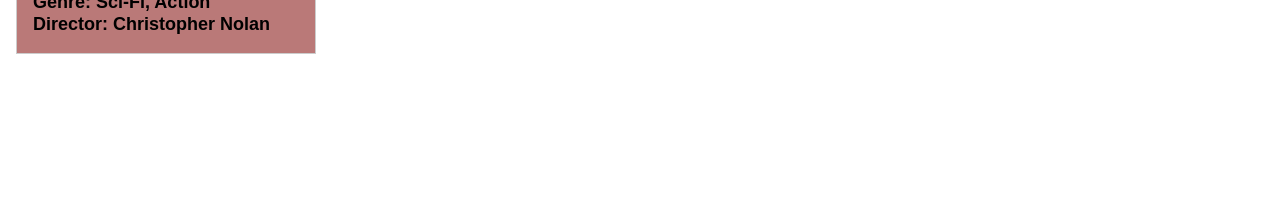
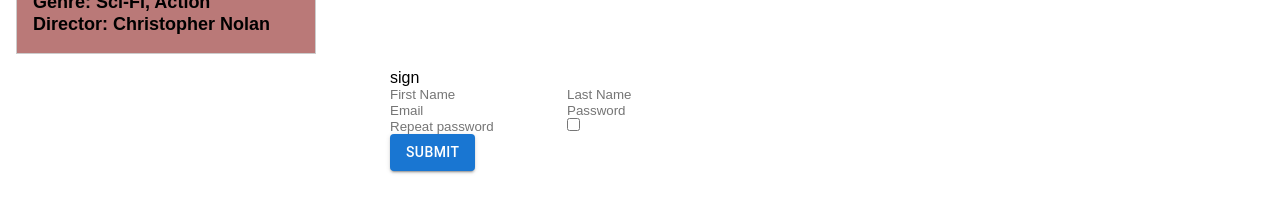
Before and after one commit to VladT8/movies, a React (Create React App) app in the folder movies/: page / in a window 1280 px wide. Shown: the part 182-394 px from the top of the page. Built offline with nearby package versions, Linux system fonts and the light colour scheme.

Commit message:
add component form (from Formic), add component button(from Material UI)

```diff
--- a/movies/src/App.tsx
+++ b/movies/src/App.tsx
@@ -6,6 +6,7 @@
 import { Header } from './components/ui/header/header';
 import { MovieCard } from './components/ui/movieCard/movieCard';
 import { ChangeThemeButton } from './components/ui/themeToggle/themeToggle';
+import { FormComponent } from './components/shared/form/form';
 
 function App() {
 
@@ -48,6 +49,7 @@
             director = 'Christopher Nolan'
           />
         </div>
+        <FormComponent formName={'sign'}/>
       </Router>
     </ThemeContext.Provider>
   );
--- /dev/null
+++ b/movies/src/components/shared/button/button.tsx
@@ -0,0 +1,15 @@
+import React, { FC, useContext } from 'react';
+import { Button } from '@mui/material';
+
+interface ButtonComponentProps {
+   onClick: () => void;
+   buttonText?: React.ReactNode;
+}
+
+export const ButtonComponent: React.FC<ButtonComponentProps> = ({ onClick, buttonText }) => {
+   return (
+     <Button variant="contained" color="primary" onClick={onClick}>
+      {buttonText}
+     </Button>
+   );
+};
--- /dev/null
+++ b/movies/src/components/shared/form/form.styles.ts
@@ -0,0 +1,29 @@
+import styled from 'styled-components';
+import { Theme, ThemeType } from '../../themeContext/themes';
+
+interface FormContainerProps {
+   theme?: Theme;
+   myTheme?: ThemeType;
+}
+
+export const FormContainer = styled.form<FormContainerProps>`
+  width: 500px;
+  margin: 0 auto;
+`;
+
+export const SubmitButton = styled.button<FormContainerProps>`
+  padding: 10px 20px;
+  background-color: ${({ theme }) => theme?.background};
+  color: ${({ theme }) => theme?.text};
+  border: none;
+  cursor: pointer;
+  font-size: 16px;
+  &:hover {
+   background-color: #2980b9;
+  }
+`;
+
+export const FormError = styled.p<FormContainerProps>`
+   font-size: 16px;
+   color: red;
+`
--- /dev/null
+++ b/movies/src/components/shared/form/form.tsx
@@ -0,0 +1,101 @@
+import { useFormik } from 'formik'
+import { Formik, Form, Field, ErrorMessage } from 'formik'
+import * as Yup from 'yup'
+import { FormContainer, FormError } from './form.styles'
+import { ButtonComponent } from '../button/button'
+
+interface formikProps {
+   firstName: string,
+   lastName: string,
+   email: string,
+   password: string,
+   repeatPassword: string,
+   terms: boolean,
+}
+
+interface formikComponentProps {
+   formName: string
+}
+
+const regularExpressionPassword = /^(?=.*[0-9])(?=.*[!@#$%^&*])[a-zA-Z0-9!@#$%^&*]{6,16}$/
+
+export const FormComponent: React.FC<formikComponentProps> = ({formName}) => {
+
+   return (
+      <Formik<formikProps>
+         initialValues = {{
+            firstName: '',
+            lastName: '',
+            email: '',
+            password: '',
+            repeatPassword: '',
+            terms: false,
+         }}
+         validationSchema = {Yup.object({
+            firstName: Yup.string()
+               .min(4, 'Минимум 4 символа')
+               .required('Обязательно для заполнения!'),
+            lastName: Yup.string()
+               .min(4, 'Минимум 4 символа')
+               .required('Обязательно для заполнения!'),
+            email: Yup.string()
+               .email('Правильно заполните email')
+               .required('Обязательно для заполнения!'),
+            password: Yup.string()
+               .min(4, 'Минимум 4 символа')
+               .required('Обязательно для заполнения!')
+               .matches(regularExpressionPassword, {message: '1 lover letter, 1 upper, 1 symbol [!@#$%^&*], 1 number'}),
+            repeatPassword: Yup.string()
+               .oneOf([Yup.ref('password', undefined)], 'пароль должен совпадать'),
+            terms: Yup.boolean()
+               .required('Обязательно согласие')
+               .oneOf([true], 'Обязательно согласие')
+         })}
+         onSubmit = {values => alert(JSON.stringify(values, null, 2))}
+      >
+         <FormContainer>
+         <h2>{formName}</h2>
+            <Form action='' className='form'>
+               <div className="form__inputs">
+                  <Field
+                     type='text'
+                     name='firstName'
+                     placeholder='First Name'
+                  />
+                  <ErrorMessage className='form__error' name='firstName'>{msg => <FormError>{msg}</FormError>}</ErrorMessage>
+                  <Field
+                     type='text'
+                     name='lastName'
+                     placeholder='Last Name'
+                  />
+                  <ErrorMessage className='form__error' name='lastName'>{msg => <FormError>{msg}</FormError>}</ErrorMessage>
+                  <Field
+                     type='email'
+                     name='email'
+                     placeholder='Email'
+                  />
+                  <ErrorMessage className='form__error' name='email'>{msg => <FormError>{msg}</FormError>}</ErrorMessage>
+                  <Field
+                     type='password'
+                     name='password'
+                     placeholder='Password'
+                  />
+                  <ErrorMessage className='form__error' name='password'>{msg => <FormError>{msg}</FormError>}</ErrorMessage>
+                  <Field
+                     type='password'
+                     name='repeatPassword'
+                     placeholder='Repeat password'
+                  />
+                  <ErrorMessage className='form__error' name='repeatPassword'>{msg => <FormError>{msg}</FormError>}</ErrorMessage>
+                  <Field
+                     type='checkbox'
+                     name='terms'
+                  />
+                  <ErrorMessage className='form__error' name='terms'>{msg => <FormError>{msg}</FormError>}</ErrorMessage>
+               </div>
+               <ButtonComponent onClick={() => alert('Form submitted')} buttonText={'SUBMIT'}/>
+            </Form>
+         </FormContainer>
+      </Formik>
+   )
+}
```
Also changed, not shown: movies/src/components/shared/button/button.styles.ts (added, +8 -0 lines).
